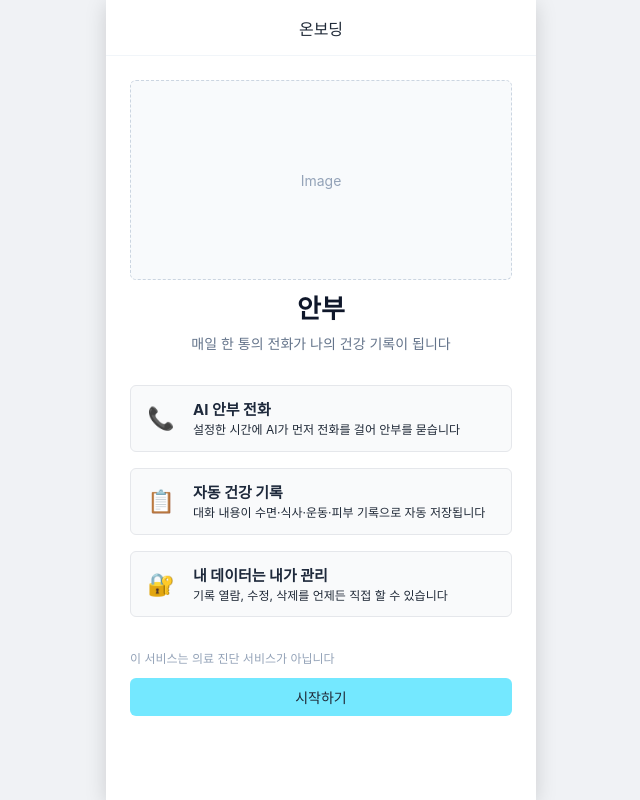
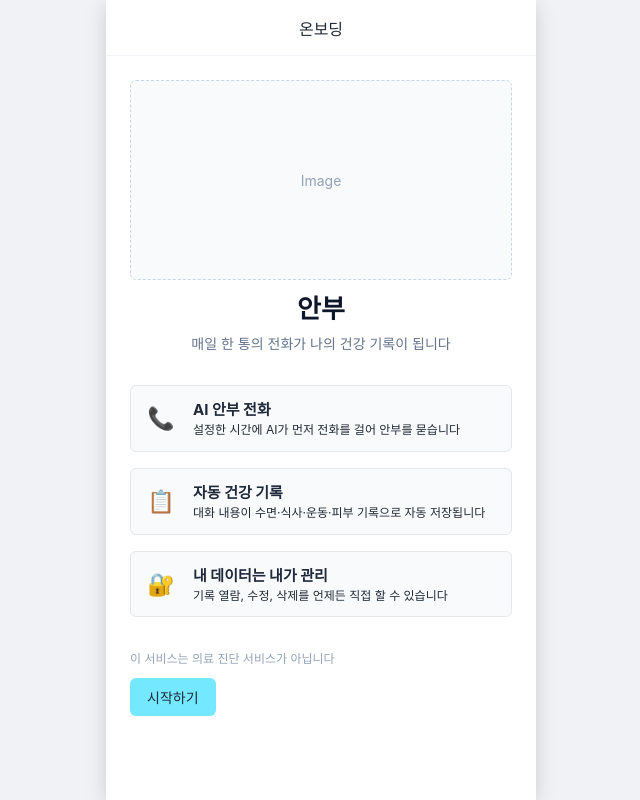
Before and after one commit to likelion-kwu/14th-hackathon-team1-frontend, a React (Vite) app: page /onboarding in a window 1280 px wide. Shown: the whole page, without its empty margins (319-959 px from the left). Built offline with nearby package versions, Linux system fonts and the light colour scheme; no server answers.

Commit message:
[Design] 전화 진행 화면 버튼 너비 수정

```diff
--- a/src/features/call/MissedCallPage.css
+++ b/src/features/call/MissedCallPage.css
@@ -44,6 +44,6 @@
   color: #1f2937;
 }
 
-.missed-call-content .common-btn {
-  width: 100%;
+.common-btn {
+  width: fit-content;
 }
```
